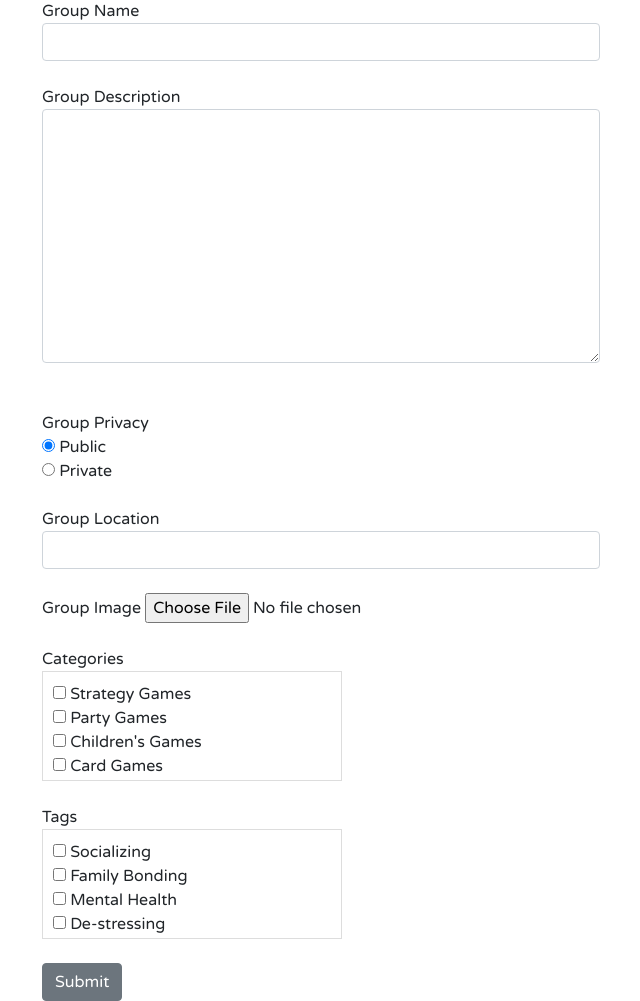
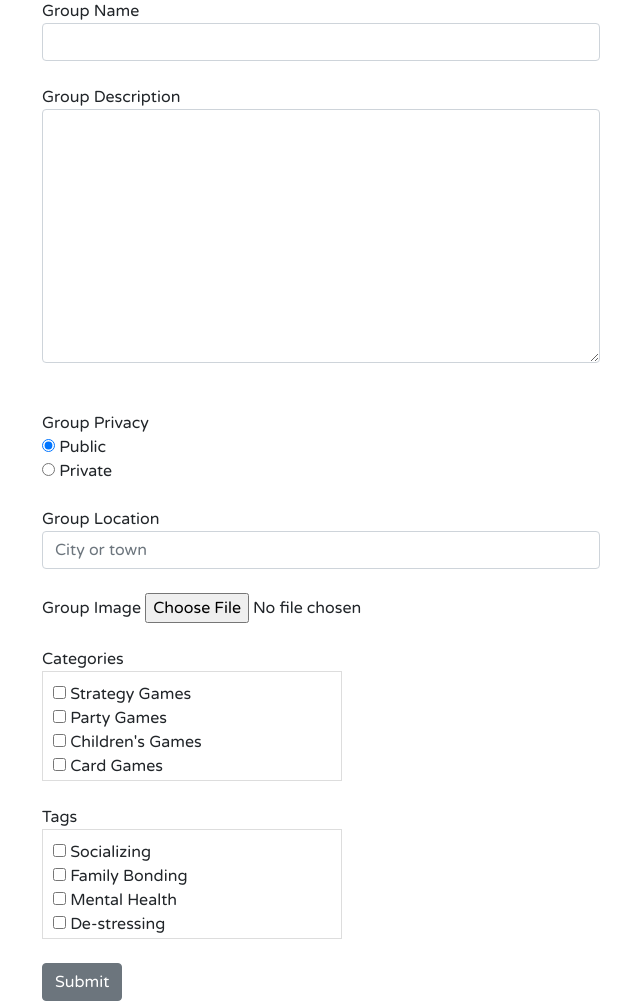
Before and after one commit to DLC928/BoardGameWebsite, a Django app: page /create-group/ in a window 1280 px wide. Shown: the part 189-1190 px from the top of the page, without its empty margins (40-680 px from the left). Run offline with Django 5.2, Linux system fonts and the light colour scheme; data comes from the database, SQL or seed files in the repository; both versions use the stored data as it was after the commit; some libraries are stand-ins or nearby versions.

Commit message:
locaiton search text update for group and event

```diff
--- a/mywebsite/boardgame/templates/boardgame/create_group.html
+++ b/mywebsite/boardgame/templates/boardgame/create_group.html
@@ -31,7 +31,7 @@
     <!-- Input field for location with autocomplete -->
     <div class="form-group">
         <label for="group-location">Group Location</label>
-        <input type="text" id="group-location" class="form-control" style="width: 50%;" name="location_city">
+        <input type="text" id="group-location" class="form-control" style="width: 50%;" name="location_city" placeholder="City or town">
         <!-- Hidden input to store place ID -->
         <input type="hidden" id="place-id" name="place_id">
     </div>
--- a/mywebsite/boardgame/templates/boardgame/profile_setup.html
+++ b/mywebsite/boardgame/templates/boardgame/profile_setup.html
@@ -26,7 +26,7 @@
         <!-- Input field for location with autocomplete -->
         <div class="form-group">
             <label for="user-location">Location</label>
-            <input type="text" id="user-location" class="form-control" style="width: 50%;" name="location_city">
+            <input type="text" id="user-location" class="form-control" style="width: 50%;" name="location_city" placeholder="City or town">
             <!-- Hidden input to store place ID -->
             <input type="hidden" id="place-id" name="place_id">
         </div>
```
Also changed, not shown: mywebsite/db.sqlite3.
